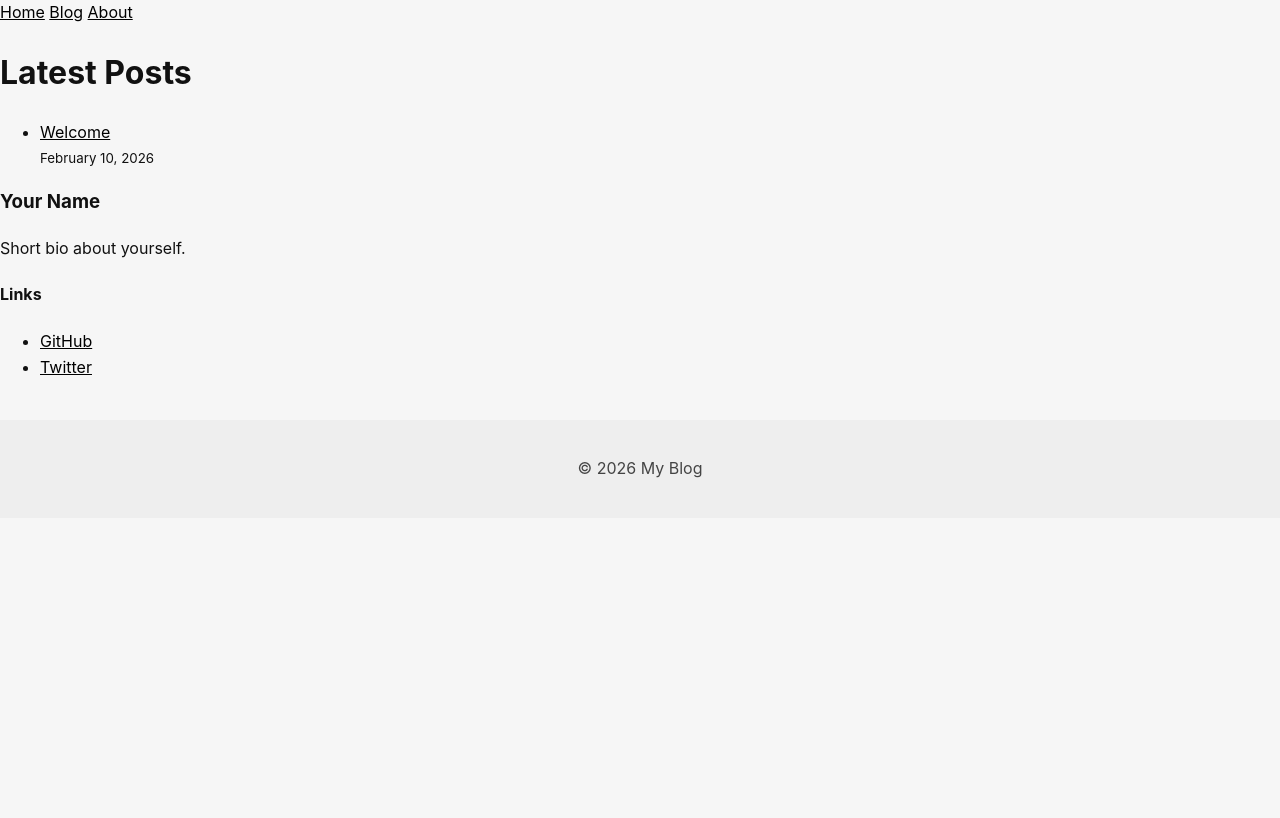
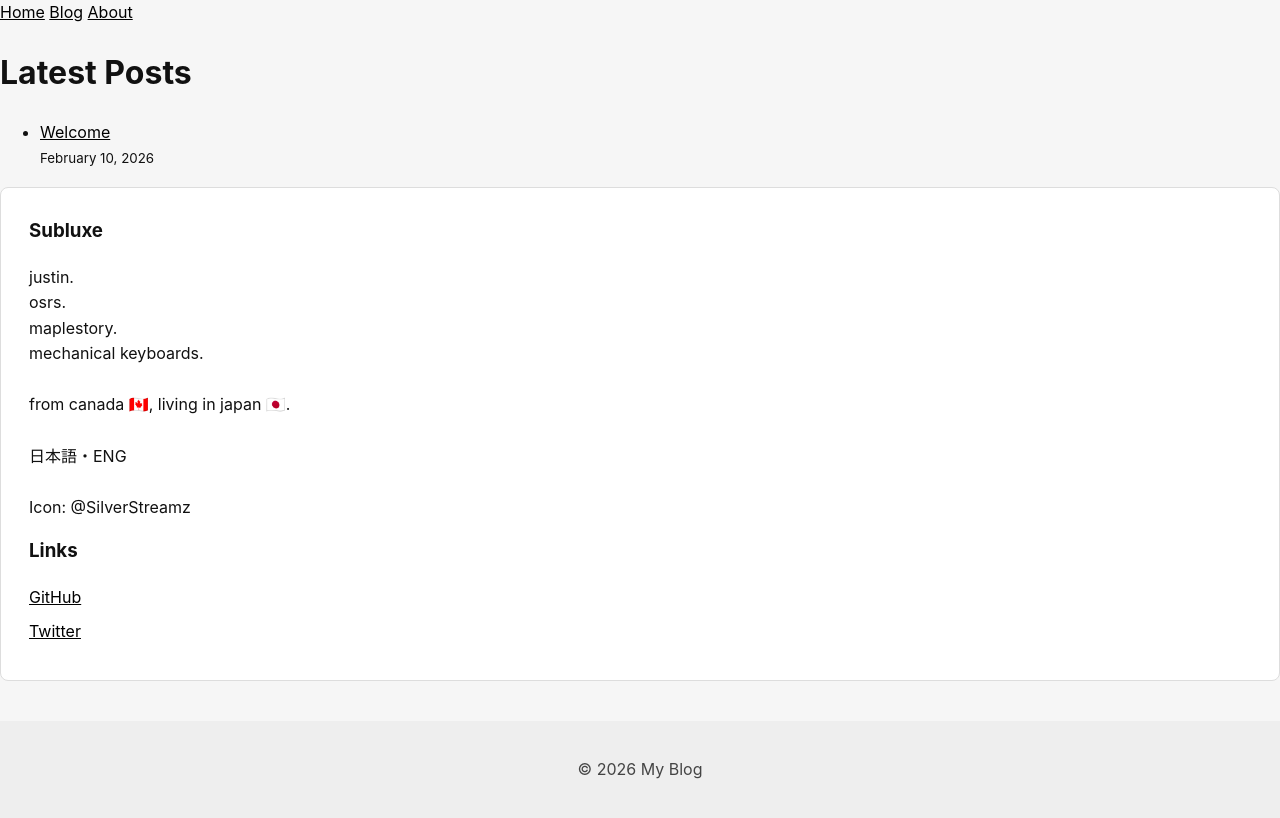
Before and after one commit to SubluxeMK/subluxeMK.github.io, a Jekyll site: the page built from index.md, in a window 1280 px wide. Shown: the top 818 px of the page. Built offline with Jekyll 4.4.1, drawn with Linux system fonts in a browser that asks for light colours.

Commit message:
Update sidebar.html

```diff
--- a/_includes/sidebar.html
+++ b/_includes/sidebar.html
@@ -1,9 +1,17 @@
-<div class="sidebar">
-  <h3>Your Name</h3>
-  <p>Short bio about yourself.</p>
-  <h4>Links</h4>
-  <ul>
-    <li><a href="#">GitHub</a></li>
-    <li><a href="#">Twitter</a></li>
-  </ul>
+<div class="card sidebar">
+  <h3>Subluxe</h3>
+
+  <p>justin.<br>
+  osrs.<br>
+  maplestory.<br>
+  mechanical keyboards.<br><br>
+  from canada 🇨🇦, living in japan 🇯🇵.<br><br>
+  日本語・ENG<br><br>
+  Icon: @SilverStreamz</p>
+
+  <h3>Links</h3>
+  <div class="links">
+    <a href="https://github.com/SubluxeMK" target="_blank">GitHub</a>
+    <a href="https://x.com/subluxemk" target="_blank">Twitter</a>
+  </div>
 </div>
```
